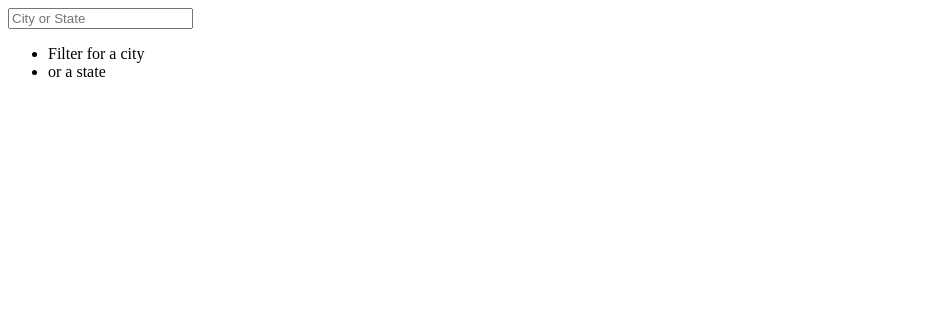
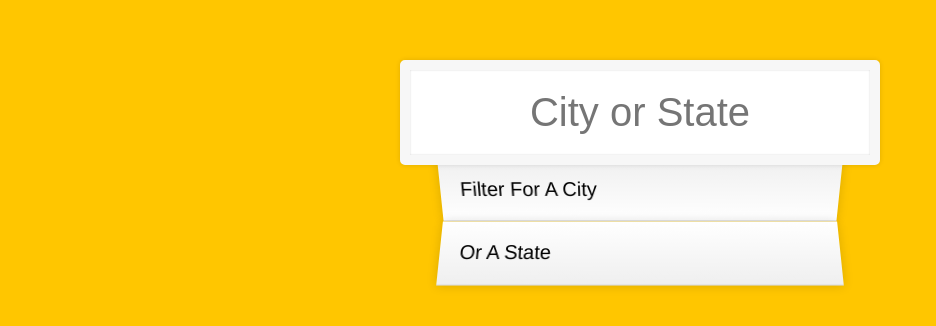
Before and after one commit to nikokeefe/JavaScript_Projects, a plain HTML site: page Project06_TypeAhead/public/index.html in a window 1280 px wide. Shown: the whole page, without its empty margins (0-936 px from the left). Drawn offline with Linux system fonts and the light colour scheme; the site is published under a folder, as on GitHub Pages, so addresses that start at the root find nothing; no server answers.

Commit message:
update stylesheet path

```diff
--- a/Project06_TypeAhead/public/index.html
+++ b/Project06_TypeAhead/public/index.html
@@ -3,7 +3,7 @@
     <head>
         <meta charset="UTF-8">
         <title>Type Ahead 👀</title>
-        <link rel="stylesheet" href="/Project06_TypeAhead/public/css/style.css">
+        <link rel="stylesheet" href="css/style.css">
     </head>
     <body>
 
```
